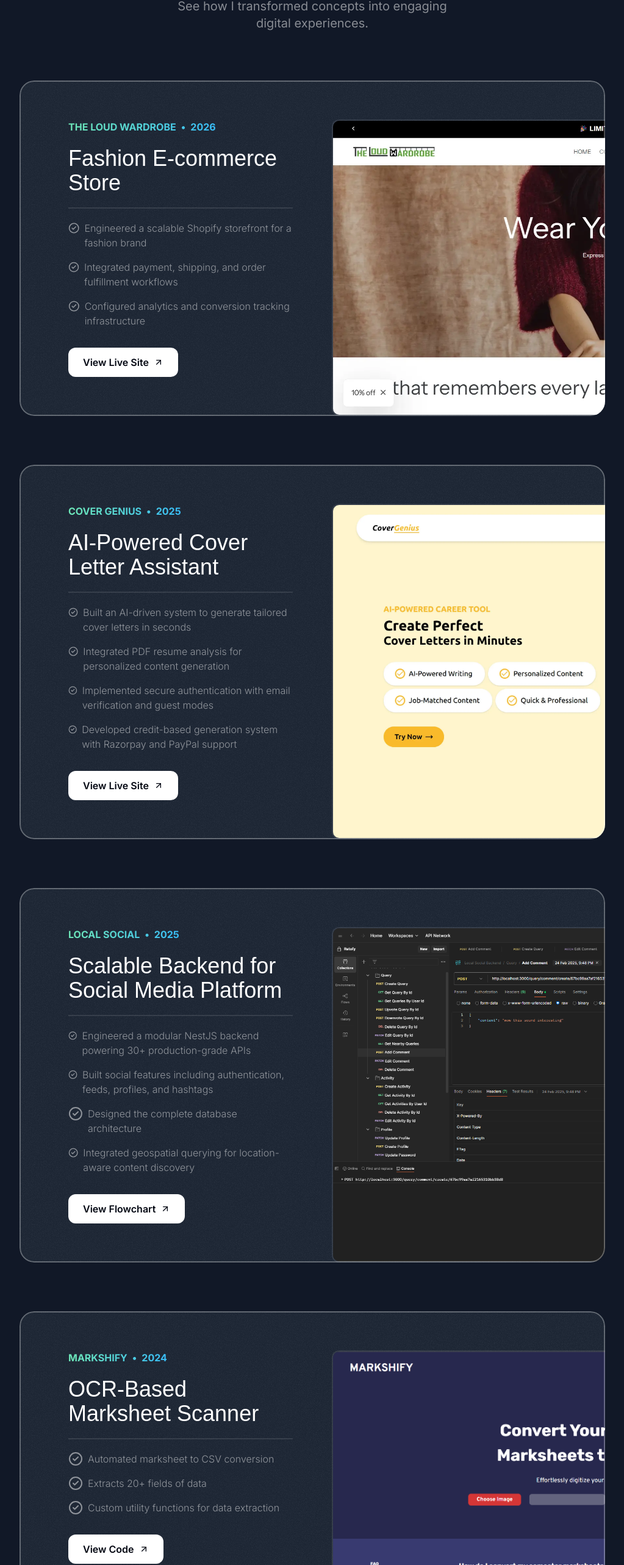
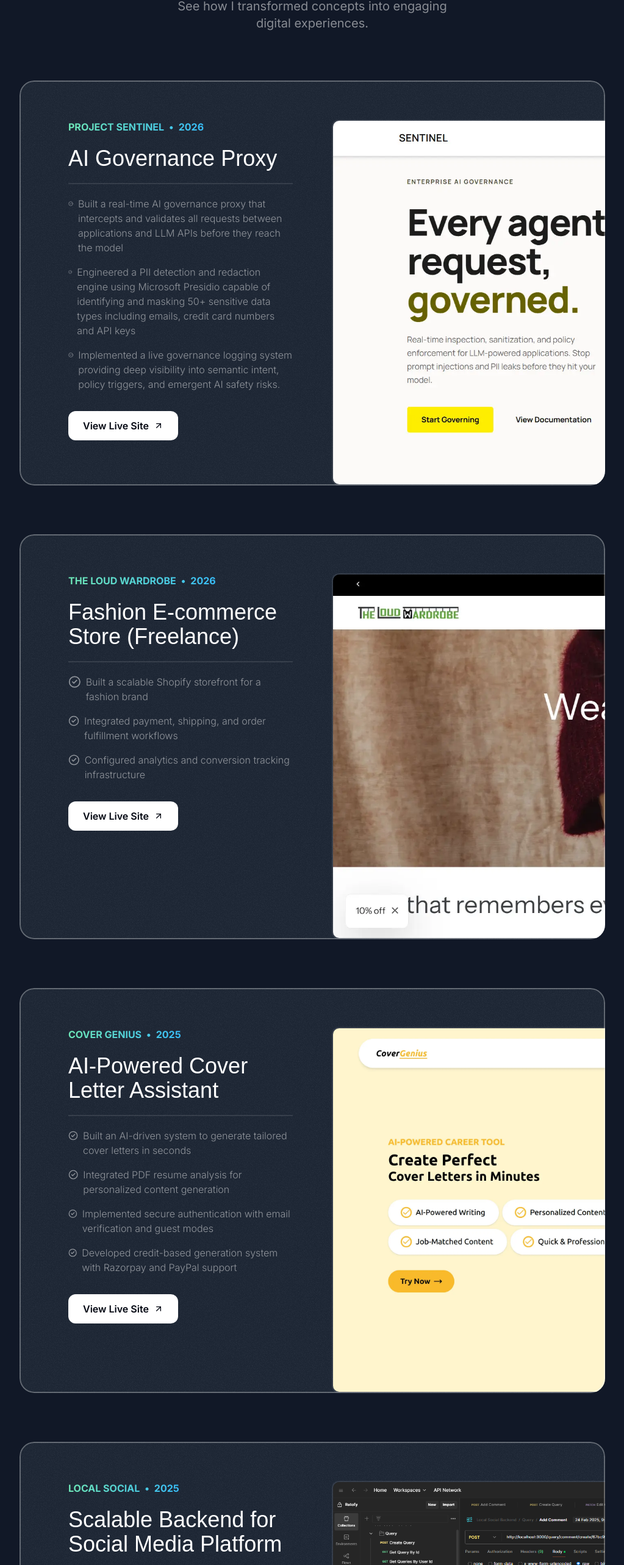
Before and after one commit to theprinceraj/theprinceraj.github.io, a Next.js app: page / in a window 1280 px wide. Shown: the part 1134-3700 px from the top of the page at 61% size, without its empty margins (128-1151 px from the left). Built offline with nearby package versions, Linux system fonts and the light colour scheme; a web font is replaced by a local one.

Commit message:
feat: update project details and enhance layout for better visibility

```diff
--- a/package.json
+++ b/package.json
@@ -5,6 +5,7 @@
     "scripts": {
         "dev": "next dev --turbopack",
         "build": "next build",
+        "postbuild": "node scripts/generate-seo.js",
         "start": "next start",
         "lint": "next lint"
     },
@@ -17,7 +18,6 @@
         "next": "^16.2.6",
         "react": "^18",
         "react-dom": "^18",
-        "sharp": "^0.34.5",
         "tailwind-merge": "^2.4.0"
     },
     "devDependencies": {
--- a/profile.config.ts
+++ b/profile.config.ts
@@ -28,7 +28,7 @@
 import localSocialPostmanPage from "@/assets/images/local-social-postman-page.png";
 import coverGeniusPage from "@/assets/images/cover-genius-screenshot.webp";
 import theLoudWardrobePage from "@/assets/images/the-loud-wardrobe-page.webp";
-import profileCardsGeneratorPage from "@/assets/images/profile-cards-generator-page.png";
+import sentinelPage from "@/assets/images/sentinel-landing-page.webp";
 import markshifyLandingPage from "@/assets/images/markshify-landing-page.png";
 import ayushYadavAvatar from "@/assets/images/ayush-yadav-avatar.webp";
 import rohanSinghAvatar from "@/assets/images/rohan-singh-avatar.webp";
@@ -241,11 +241,30 @@
     ],
     portfolioProjects: [
         {
+            company: "Project Sentinel",
+            year: "2026",
+            title: "AI Governance Proxy",
+            results: [
+                {
+                    title: "Built a real-time AI governance proxy that intercepts and validates all requests between applications and LLM APIs before they reach the model",
+                },
+                {
+                    title: "Engineered a PII detection and redaction engine using Microsoft Presidio capable of identifying and masking 50+ sensitive data types including emails, credit card numbers and API keys",
+                },
+                {
+                    title: "Implemented a live governance logging system providing deep visibility into semantic intent, policy triggers, and emergent AI safety risks.",
+                },
+            ],
+            link: "https://sentinel.theprinceraj.tech",
+            image: sentinelPage,
+            linkText: "View Live Site",
+        },
+        {
             company: "The Loud Wardrobe",
             year: "2026",
-            title: "Fashion E-commerce Store",
+            title: "Fashion E-commerce Store (Freelance)",
             results: [
-                { title: "Engineered a scalable Shopify storefront for a fashion brand" },
+                { title: "Built a scalable Shopify storefront for a fashion brand" },
                 { title: "Integrated payment, shipping, and order fulfillment workflows" },
                 { title: "Configured analytics and conversion tracking infrastructure" },
             ],
@@ -286,26 +305,13 @@
             year: "2024",
             title: "OCR-Based Marksheet Scanner",
             results: [
-                { title: "Automated marksheet to CSV conversion" },
-                { title: "Extracts 20+ fields of data" },
-                { title: "Custom utility functions for data extraction" },
+                { title: "Automated batch conversion of scanned marksheets into structured CSV to eliminate manual data entry" },
+                { title: "Extracts 20+ fields (student details, roll, subject-wise marks, totals) with validation and confidence scoring" },
+                { title: "Custom and robust utility functions for data extraction" },
             ],
             link: "https://github.com/theprinceraj/Markshify",
             image: markshifyLandingPage,
             linkText: "View Code",
-        },
-        {
-            company: "Profile Cards API",
-            year: "2023",
-            title: "Dynamic Profile Cards",
-            results: [
-                { title: "Sharable and personalized profile cards" },
-                { title: "With debouncing and field validation" },
-                { title: "99.95% uptime leveraging Vercel" },
-            ],
-            link: "https://prince.is-a.dev/Profile-Cards-API/",
-            image: profileCardsGeneratorPage,
-            linkText: "View Live Site",
         },
     ],
     testimonials: [
--- a/src/sections/Projects.tsx
+++ b/src/sections/Projects.tsx
@@ -19,10 +19,10 @@
                             key={project.title}
                             className="px-8 pt-8 pb-0 md:pt-12 md:px-10 lg:px-20 lg:pt-16 sticky"
                             style={{
-                                top: `calc(${64 + index * 40}px)`,
+                                top: `calc(${64 + index * 24}px)`,
                             }}>
                             <div className="lg:grid lg:grid-cols-2 lg:gap-16">
-                                <div className="lg:pb-8">
+                                <div className="lg:pb-8 min-h-[63vh] max-h-[63vh] md:min-h-[65vh] md:max-h-[65vh] lg:min-h-[75vh] lg:max-h-[75vh]">
                                     <div className="inline-flex gap-2 uppercase font-bold bg-gradient-to-r from-emerald-300 to-sky-400 text-transparent bg-clip-text tracking-widest md:tracking-normal text-sm md:text-base">
                                         <span>{project.company}</span>
                                         <span>&bull;</span>
```
